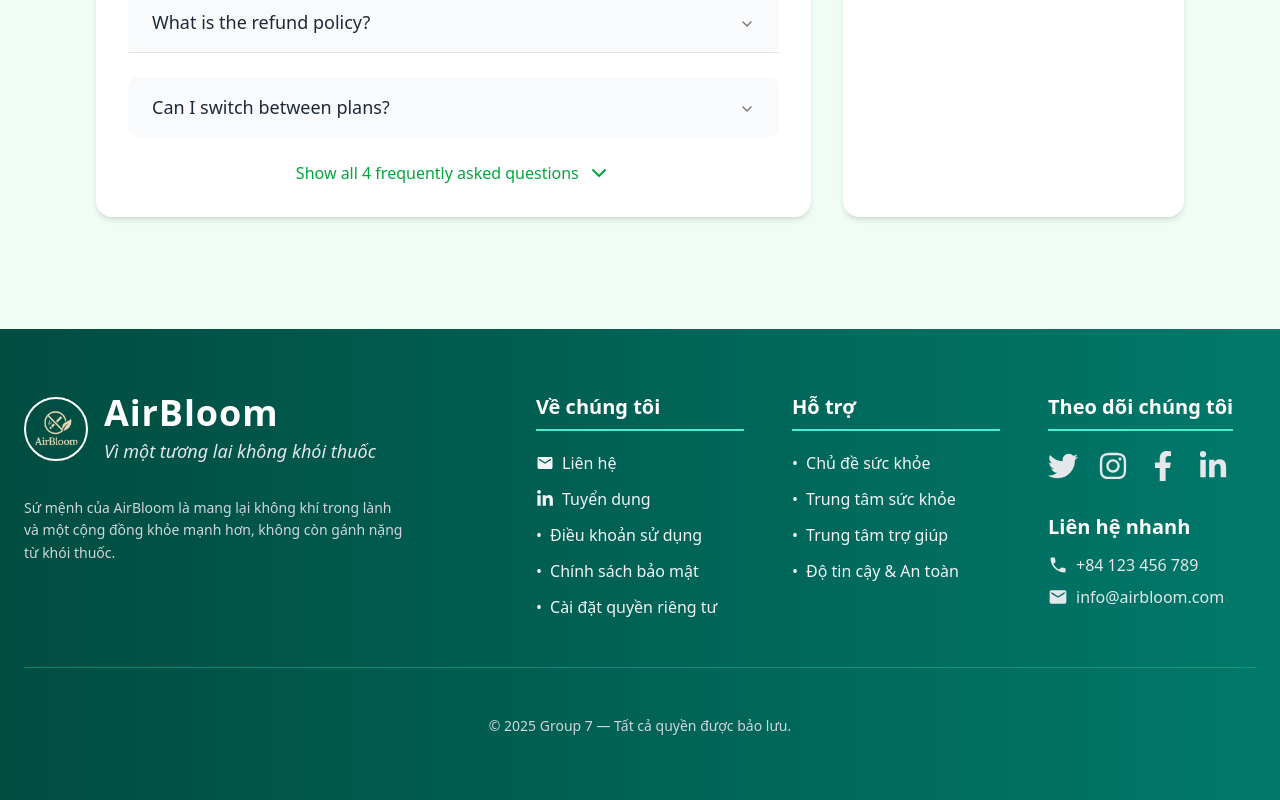
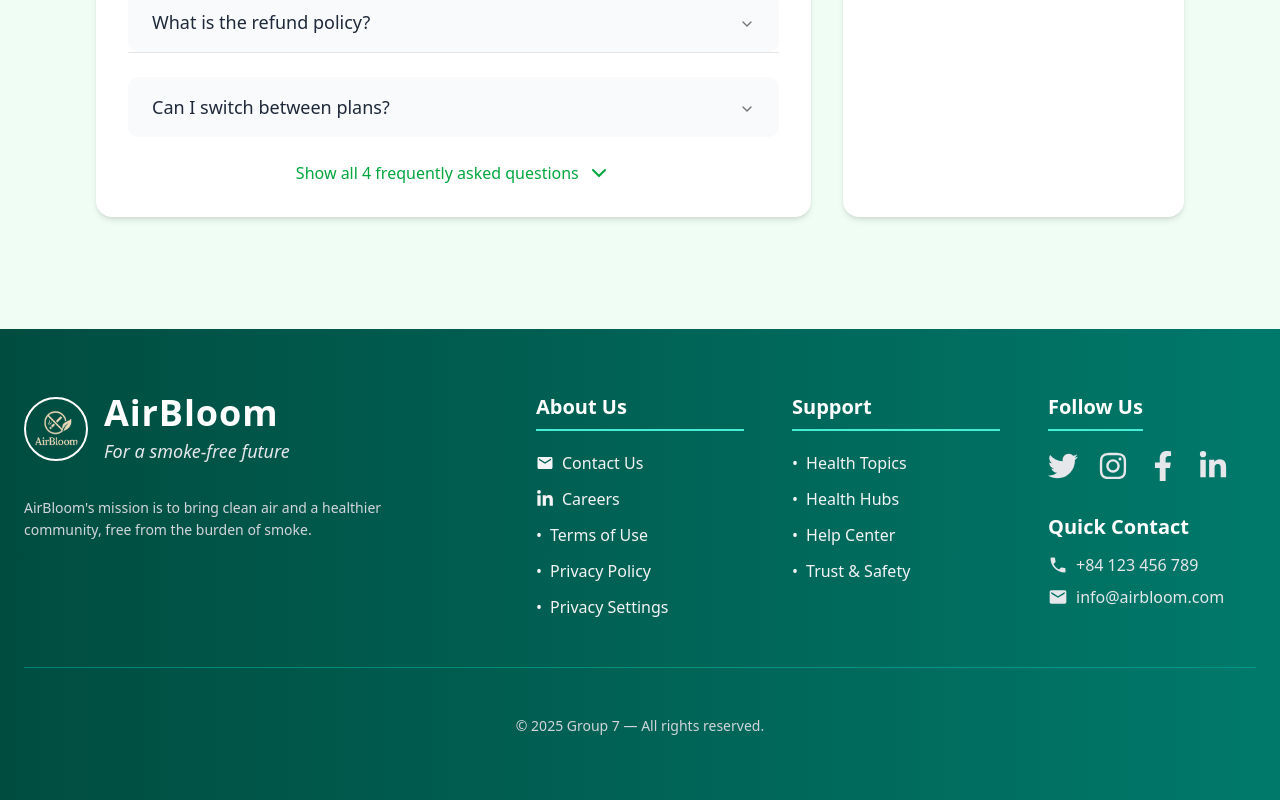
Before and after one commit to swp391-group7/smoking-cessation-support-platform-frontend, a React (Vite) app: page / in a window 1280 px wide. Shown: the part 7067-7867 px from the top of the page. Built offline with nearby package versions, Linux system fonts and the light colour scheme; no server answers.

Commit message:
translate footer to english

```diff
--- a/src/components/footer.tsx
+++ b/src/components/footer.tsx
@@ -5,9 +5,9 @@ import {
   FaTwitter,
   FaInstagram,
   FaFacebookF,
-  FaLinkedinIn, // Thêm biểu tượng LinkedIn
+  FaLinkedinIn, // Added LinkedIn icon
 } from "react-icons/fa";
-import { MdEmail, MdPhone } from "react-icons/md"; // Thêm biểu tượng Email và Phone
+import { MdEmail, MdPhone } from "react-icons/md"; // Added Email and Phone icons
 
 export const Footer = () => {
   return (
@@ -19,40 +19,40 @@ export const Footer = () => {
             <img src={Logo} alt="AirBloom Logo" className="w-16 h-16 rounded-full object-contain border-2 border-white p-1" />
             <div>
               <span className="text-4xl font-extrabold text-white tracking-wide">AirBloom</span>
-              <p className="text-lg text-gray-200 mt-1 italic">Vì một tương lai không khói thuốc</p>
+              <p className="text-lg text-gray-200 mt-1 italic">For a smoke-free future</p>
             </div>
           </div>
           <p className="text-sm text-gray-300 leading-relaxed max-w-sm mt-4">
-            Sứ mệnh của AirBloom là mang lại không khí trong lành và một cộng đồng khỏe mạnh hơn, không còn gánh nặng từ khói thuốc.
+            AirBloom's mission is to bring clean air and a healthier community, free from the burden of smoke.
           </p>
         </div>
 
         {/* About Section */}
         <div>
-          <h4 className="text-white font-bold text-xl mb-5 border-b-2 border-teal-300 pb-2">Về chúng tôi</h4>
+          <h4 className="text-white font-bold text-xl mb-5 border-b-2 border-teal-300 pb-2">About Us</h4>
           <ul className="space-y-3 text-base">
-            <li><a href="#" className="hover:text-white transition-colors duration-300 flex items-center"><MdEmail className="mr-2 text-lg" /> Liên hệ</a></li>
-            <li><a href="#" className="hover:text-white transition-colors duration-300 flex items-center"><FaLinkedinIn className="mr-2 text-lg" /> Tuyển dụng</a></li>
-            <li><a href="#" className="hover:text-white transition-colors duration-300 flex items-center"><span className="mr-2">&bull;</span> Điều khoản sử dụng</a></li>
-            <li><a href="#" className="hover:text-white transition-colors duration-300 flex items-center"><span className="mr-2">&bull;</span> Chính sách bảo mật</a></li>
-            <li><a href="#" className="hover:text-white transition-colors duration-300 flex items-center"><span className="mr-2">&bull;</span> Cài đặt quyền riêng tư</a></li>
+            <li><a href="#" className="hover:text-white transition-colors duration-300 flex items-center"><MdEmail className="mr-2 text-lg" /> Contact Us</a></li>
+            <li><a href="#" className="hover:text-white transition-colors duration-300 flex items-center"><FaLinkedinIn className="mr-2 text-lg" /> Careers</a></li>
+            <li><a href="#" className="hover:text-white transition-colors duration-300 flex items-center"><span className="mr-2">&bull;</span> Terms of Use</a></li>
+            <li><a href="#" className="hover:text-white transition-colors duration-300 flex items-center"><span className="mr-2">&bull;</span> Privacy Policy</a></li>
+            <li><a href="#" className="hover:text-white transition-colors duration-300 flex items-center"><span className="mr-2">&bull;</span> Privacy Settings</a></li>
           </ul>
         </div>
 
         {/* Support Section */}
         <div>
-          <h4 className="text-white font-bold text-xl mb-5 border-b-2 border-teal-300 pb-2">Hỗ trợ</h4>
+          <h4 className="text-white font-bold text-xl mb-5 border-b-2 border-teal-300 pb-2">Support</h4>
           <ul className="space-y-3 text-base">
-            <li><a href="#" className="hover:text-white transition-colors duration-300 flex items-center"><span className="mr-2">&bull;</span> Chủ đề sức khỏe</a></li>
-            <li><a href="#" className="hover:text-white transition-colors duration-300 flex items-center"><span className="mr-2">&bull;</span> Trung tâm sức khỏe</a></li>
-            <li><a href="#" className="hover:text-white transition-colors duration-300 flex items-center"><span className="mr-2">&bull;</span> Trung tâm trợ giúp</a></li>
-            <li><a href="#" className="hover:text-white transition-colors duration-300 flex items-center"><span className="mr-2">&bull;</span> Độ tin cậy & An toàn</a></li>
+            <li><a href="#" className="hover:text-white transition-colors duration-300 flex items-center"><span className="mr-2">&bull;</span> Health Topics</a></li>
+            <li><a href="#" className="hover:text-white transition-colors duration-300 flex items-center"><span className="mr-2">&bull;</span> Health Hubs</a></li>
+            <li><a href="#" className="hover:text-white transition-colors duration-300 flex items-center"><span className="mr-2">&bull;</span> Help Center</a></li>
+            <li><a href="#" className="hover:text-white transition-colors duration-300 flex items-center"><span className="mr-2">&bull;</span> Trust & Safety</a></li>
           </ul>
         </div>
 
         {/* Social Section */}
         <div className="flex flex-col items-start">
-          <h4 className="text-white font-bold text-xl mb-5 border-b-2 border-teal-300 pb-2">Theo dõi chúng tôi</h4>
+          <h4 className="text-white font-bold text-xl mb-5 border-b-2 border-teal-300 pb-2">Follow Us</h4>
           <div className="flex gap-5 text-3xl">
             <a href="#" className="text-gray-200 hover:text-white hover:scale-125 transition-transform duration-300 ease-in-out" aria-label="Twitter"><FaTwitter /></a>
             <a href="#" className="text-gray-200 hover:text-white hover:scale-125 transition-transform duration-300 ease-in-out" aria-label="Instagram"><FaInstagram /></a>
@@ -60,7 +60,7 @@ export const Footer = () => {
             <a href="#" className="text-gray-200 hover:text-white hover:scale-125 transition-transform duration-300 ease-in-out" aria-label="LinkedIn"><FaLinkedinIn /></a>
           </div>
           <div className="mt-8">
-            <h4 className="text-white font-bold text-xl mb-3">Liên hệ nhanh</h4>
+            <h4 className="text-white font-bold text-xl mb-3">Quick Contact</h4>
             <p className="flex items-center text-gray-200 text-base"><MdPhone className="mr-2 text-xl" /> +84 123 456 789</p>
             <p className="flex items-center text-gray-200 text-base mt-2"><MdEmail className="mr-2 text-xl" /> info@airbloom.com</p>
           </div>
@@ -71,7 +71,7 @@ export const Footer = () => {
 
       {/* Copyright */}
       <div className="text-center text-sm text-gray-300">
-        © {new Date().getFullYear()} Group 7 — Tất cả quyền được bảo lưu.
+        © {new Date().getFullYear()} Group 7 — All rights reserved.
       </div>
     </footer>
   );
```
